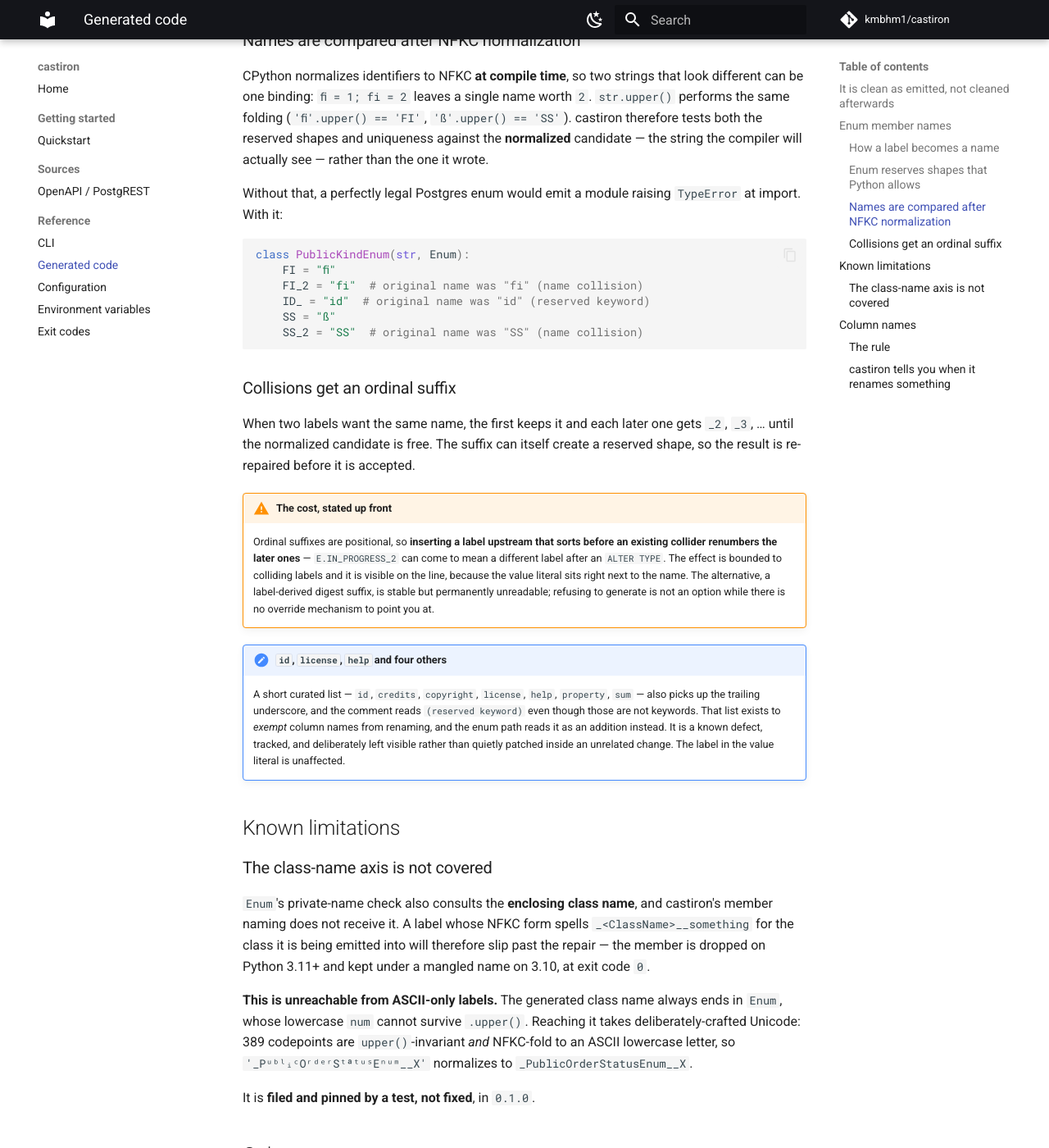
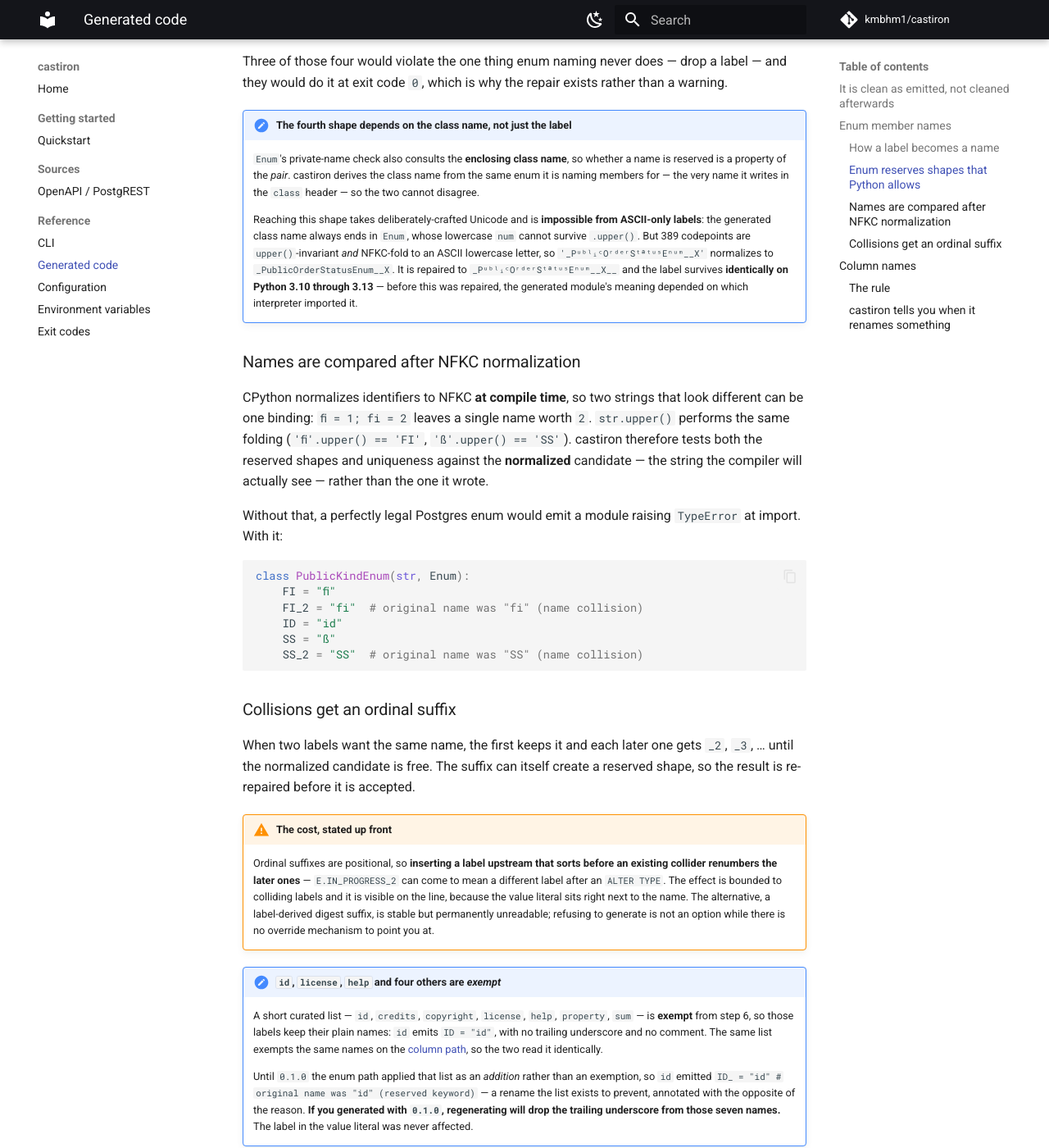
Before and after one commit to kmbhm1/castiron, an MkDocs documentation site: the page built from docs/reference/generated-code.md, in a window 1280 px wide and 1400 px high, scrolled down 2803 px. Shown: the whole window at 82% size. Built offline with MkDocs 1.6.1 and Material for MkDocs 9.7.7, drawn with Linux system fonts in a browser that asks for light colours; comment, search, counter and statistics services are not loaded; some of the changed text lies outside the part shown.

Commit message:
docs(reference): reconcile enum naming with the three fixes
`docs/reference/generated-code.md` documented all three defects as present,
including a worked example whose output the fixes change. Documentation is
part of the change, not a follow-up.

- The reserved-shape table gains the fourth (class-private) shape, "three
  shapes" becomes four, and "two of those three would drop a label" becomes
  three of four (CI-113).
- The "Known limitations / the class-name axis is not covered" section is
  replaced by a note explaining that the shape is now repaired and that the
  label survives identically on 3.10-3.13 -- the interpreter-dependence was
  the user-visible half of that defect.
- The exemption-list admonition said the list "is read as an addition" and was
  "a known defect, deliberately left visible". It now documents the exempt
  names as exempt, and tells a 0.1.0 user that regenerating drops the trailing
  underscore from those seven names (CI-100).
- The NFKC example emitted `ID_ = "id"  # ... (reserved keyword)`; it now reads
  `ID = "id"`. Both worked examples were regenerated from the real transform
  and match it byte-for-byte.

No anchor link is introduced to an admonition title (they generate none);
`mkdocs build --strict` is clean.

Refs: CI-100, CI-113

````diff
--- a/docs/reference/generated-code.md
+++ b/docs/reference/generated-code.md
@@ -82,12 +82,13 @@ In this order:
 4. **Leading-digit guard.** `'2nd pass'` → `_2ND_PASS`, addressable as `E._2ND_PASS`.
 5. **Enum-shape repair** — see below.
 6. **Reserved-name guard.** A name that spells a Python keyword or builtin gets a trailing
-   underscore: `import` → `IMPORT_`.
+   underscore: `import` → `IMPORT_`. A short curated list of builtins — `id`, `credits`,
+   `copyright`, `license`, `help`, `property`, `sum` — is **exempt** and keeps its plain name.
 7. **Collision resolution** — see below.
 
 ### `Enum` reserves shapes that Python allows
 
-`str.isidentifier()` is necessary and **not sufficient**. Three name shapes are legal Python
+`str.isidentifier()` is necessary and **not sufficient**. Four name shapes are legal Python
 identifiers that `EnumMeta` will not give you back, and step 1 produces all of them from
 ordinary labels — a trailing space in a `CREATE TYPE` is enough:
 
@@ -96,13 +97,28 @@ ordinary labels — a trailing space in a `CREATE TYPE` is enough:
 | `_sunder_` | **raises `ValueError` when the class body runs** — the whole generated module is unusable at import | `'(none)'` → `_NONE_` |
 | `__dunder__` | the member is **silently dropped** | `'__init__'` → `__INIT__` |
 | `__private` (two leading underscores, fewer than two trailing) | name-mangled at compile time, so the member never has the name that was written; 3.11+ drop it, 3.10 keeps it under a different name | the collision suffix itself: `_` + `_2` → `__2` |
+| `_<ClassName>__x` (**class-private**) | treated as a normal attribute rather than a member — 3.11+ drop it, 3.10 keeps it mangled | a label whose NFKC form spells the enclosing class name; see below |
 
 castiron repairs those shapes by appending `_` until the name is usable — at most three times,
 which is a bound rather than an observation. That is why `'(none)'` emits `_NONE__` and not
 `_NONE_`.
 
-Two of those three would violate the one thing enum naming never does — drop a label — and they
+Three of those four would violate the one thing enum naming never does — drop a label — and they
 would do it at exit code `0`, which is why the repair exists rather than a warning.
+
+!!! note "The fourth shape depends on the class name, not just the label"
+    `Enum`'s private-name check also consults the **enclosing class name**, so whether a name is
+    reserved is a property of the *pair*. castiron derives the class name from the same enum it is
+    naming members for — the very name it writes in the `class` header — so the two cannot
+    disagree.
+
+    Reaching this shape takes deliberately-crafted Unicode and is **impossible from ASCII-only
+    labels**: the generated class name always ends in `Enum`, whose lowercase `num` cannot survive
+    `.upper()`. But 389 codepoints are `upper()`-invariant *and* NFKC-fold to an ASCII lowercase
+    letter, so `'_PᵘᵇˡᵢᶜOʳᵈᵉʳSᵗªᵗᵘˢEⁿᵘᵐ__X'` normalizes to `_PublicOrderStatusEnum__X`. It is
+    repaired to `_PᵘᵇˡᵢᶜOʳᵈᵉʳSᵗªᵗᵘˢEⁿᵘᵐ__X__` and the label survives **identically on Python 3.10
+    through 3.13** — before this was repaired, the generated module's meaning depended on which
+    interpreter imported it.
 
 ### Names are compared after NFKC normalization
 
@@ -119,7 +135,7 @@ With it:
 class PublicKindEnum(str, Enum):
     FI = "ﬁ"
     FI_2 = "fi"  # original name was "fi" (name collision)
-    ID_ = "id"  # original name was "id" (reserved keyword)
+    ID = "id"
     SS = "ß"
     SS_2 = "SS"  # original name was "SS" (name collision)
 ```
@@ -138,29 +154,17 @@ re-repaired before it is accepted.
     suffix, is stable but permanently unreadable; refusing to generate is not an option while there
     is no override mechanism to point you at.
 
-!!! note "`id`, `license`, `help` and four others"
-    A short curated list — `id`, `credits`, `copyright`, `license`, `help`, `property`, `sum` —
-    also picks up the trailing underscore, and the comment reads `(reserved keyword)` even though
-    those are not keywords. That list exists to *exempt* column names from renaming, and the enum
-    path reads it as an addition instead. It is a known defect, tracked, and deliberately left
-    visible rather than quietly patched inside an unrelated change. The label in the value literal
-    is unaffected.
+!!! note "`id`, `license`, `help` and four others are *exempt*"
+    A short curated list — `id`, `credits`, `copyright`, `license`, `help`, `property`, `sum` — is
+    **exempt** from step 6, so those labels keep their plain names: `id` emits `ID = "id"`, with no
+    trailing underscore and no comment. The same list exempts the same names on the [column
+    path](#column-names), so the two read it identically.
 
-## Known limitations
-
-### The class-name axis is not covered
-
-`Enum`'s private-name check also consults the **enclosing class name**, and castiron's member
-naming does not receive it. A label whose NFKC form spells `_<ClassName>__something` for the class
-it is being emitted into will therefore slip past the repair — the member is dropped on Python
-3.11+ and kept under a mangled name on 3.10, at exit code `0`.
-
-**This is unreachable from ASCII-only labels.** The generated class name always ends in `Enum`,
-whose lowercase `num` cannot survive `.upper()`. Reaching it takes deliberately-crafted Unicode:
-389 codepoints are `upper()`-invariant *and* NFKC-fold to an ASCII lowercase letter, so
-`'_PᵘᵇˡᵢᶜOʳᵈᵉʳSᵗªᵗᵘˢEⁿᵘᵐ__X'` normalizes to `_PublicOrderStatusEnum__X`.
-
-It is **filed and pinned by a test, not fixed**, in `0.1.0`.
+    Until `0.1.0` the enum path applied that list as an *addition* rather than an exemption, so
+    `id` emitted `ID_ = "id"  # original name was "id" (reserved keyword)` — a rename the list
+    exists to prevent, annotated with the opposite of the reason. **If you generated with `0.1.0`,
+    regenerating will drop the trailing underscore from those seven names.** The label in the value
+    literal was never affected.
 
 ## Column names
 
````
